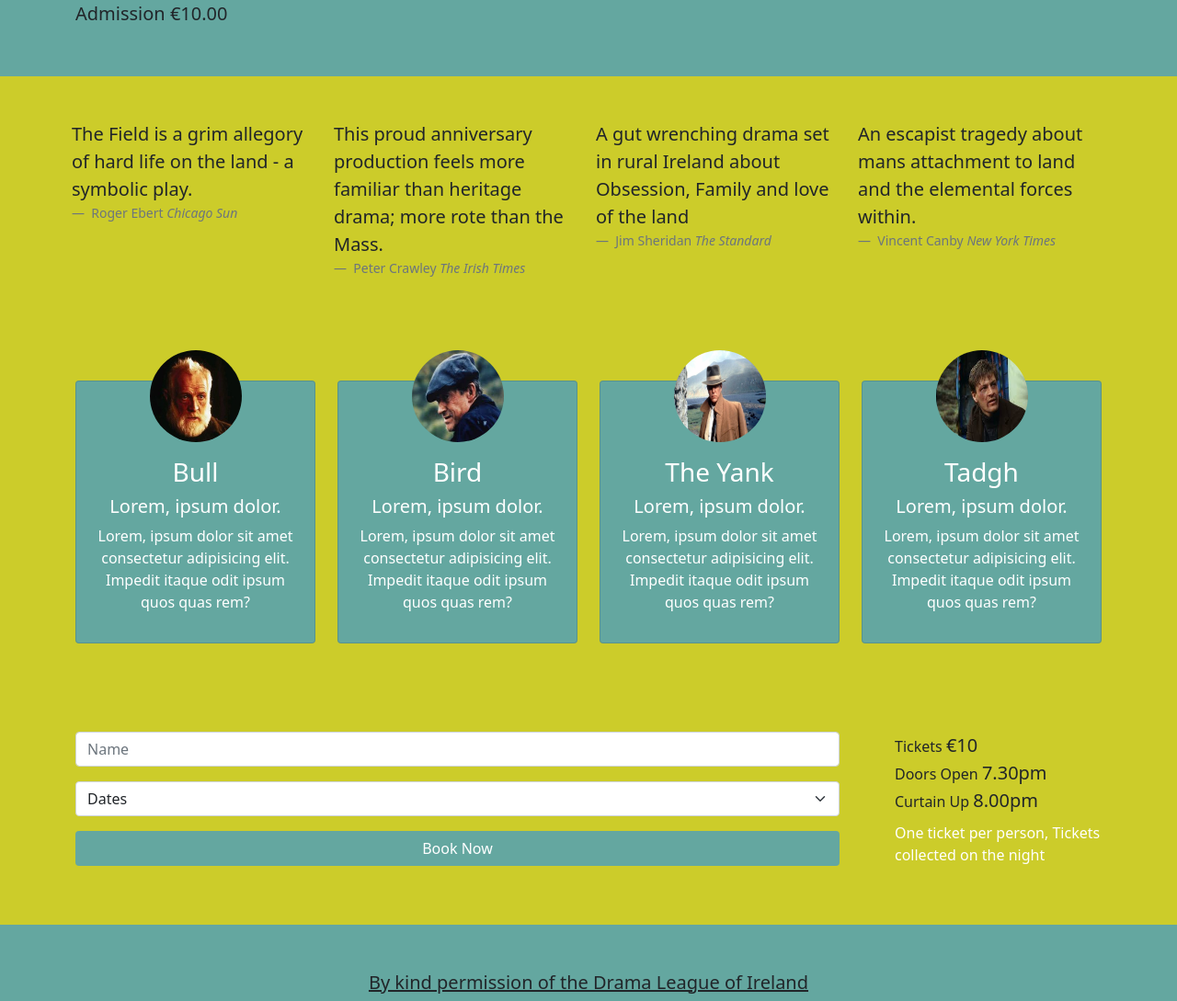
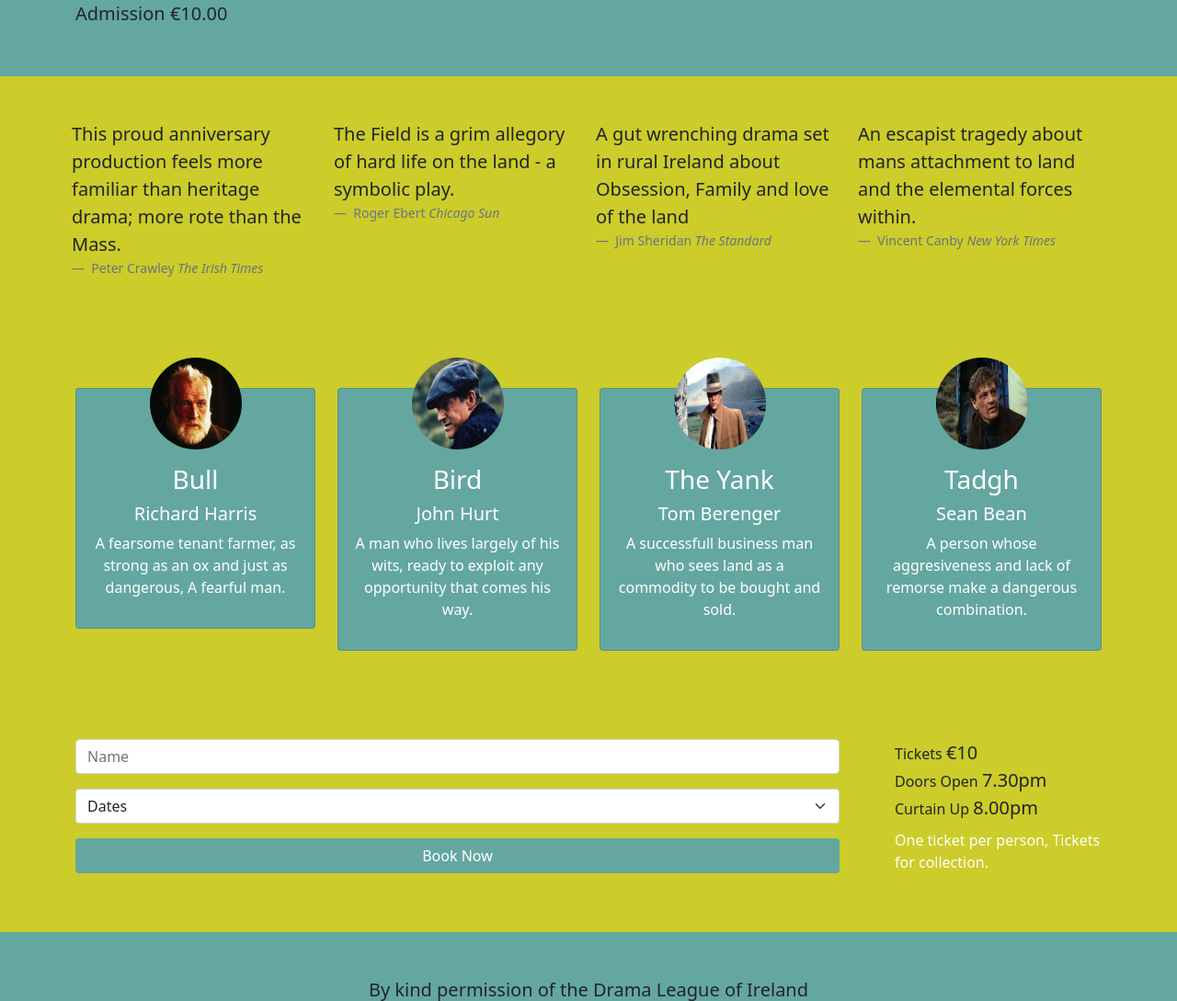
Before and after one commit to johnj974/The-Field, a plain HTML site: page index.html in a window 1280 px wide. Shown: the part 851-1940 px from the top of the page at 92% size. Drawn offline with nearby package versions, Linux system fonts and the light colour scheme.

Commit message:
added actor descriptions, changed h1 style

```diff
--- a/css/style.css
+++ b/css/style.css
@@ -17,7 +17,6 @@
 
 #header {
   height: 70vh;
-  background-color: aqua;
   background-image: linear-gradient(
       to right,
       rgba(204, 204, 42, 0.7),
@@ -37,8 +36,6 @@
 #booking,
 #actors {
   background-color: rgba(204, 204, 42);
-  /* border-top: 5px solid rgb(100, 167, 160);
-  border-bottom: 5px solid rgb(100, 167, 160); */
 }
 
 .actor-card img {
@@ -65,6 +62,7 @@
 @media only screen and (max-width: 992px) {
   .top-card {
     margin-bottom: 40px;
+    height: 257px;
   }
   .header-row {
     text-align: center;
@@ -74,7 +72,7 @@
   }
 }
 
-@media only screen and (max-width: 562px) {
+@media only screen and (max-width: 767px) {
   .middle-card {
     margin-bottom: 40px;
   }
--- a/index.html
+++ b/index.html
@@ -58,9 +58,9 @@
     </section>
     <!-- HEADER ----------------------------------------------------------------------------------->
     <section id="header">
-      <div class="container-fluid">
+      <div class="container">
         <div class="row header-row">
-          <div class="col-lg-6 text-center py-5 d-none d-lg-block">
+          <div class="col-lg-6 text-left py-5 d-none d-lg-block">
             <h1 class="display-1 pt-5 mt-5">The Field</h1>
             <p class="lead">An unforgettable story of power and passion</p>
           </div>
@@ -94,7 +94,20 @@
     <section id="reviews">
       <div class="container py-5">
         <div class="row">
-          <div class="col-lg-3 review-content px-2">
+          <div class="col-lg-3 review-content px-2 mb-2">
+            <figure>
+              <blockquote class="blockquote">
+                <p>
+                  This proud anniversary production feels more familiar than
+                  heritage drama; more rote than the Mass.
+                </p>
+              </blockquote>
+              <figcaption class="blockquote-footer">
+                Peter Crawley <cite title="Source Title">The Irish Times</cite>
+              </figcaption>
+            </figure>
+          </div>
+          <div class="col-lg-3 review-content px-2 mb-2">
             <figure>
               <blockquote class="blockquote">
                 <p>
@@ -107,20 +120,7 @@
               </figcaption>
             </figure>
           </div>
-          <div class="col-lg-3 review-content px-2">
-            <figure>
-              <blockquote class="blockquote">
-                <p>
-                  This proud anniversary production feels more familiar than
-                  heritage drama; more rote than the Mass.
-                </p>
-              </blockquote>
-              <figcaption class="blockquote-footer">
-                Peter Crawley <cite title="Source Title">The Irish Times</cite>
-              </figcaption>
-            </figure>
-          </div>
-          <div class="col-lg-3 review-content px-2">
+          <div class="col-lg-3 review-content px-2 mb-2">
             <figure>
               <blockquote class="blockquote">
                 <p>
@@ -162,10 +162,10 @@
                   class="img-fluid rounded-circle w-50 mb-3"
                 />
                 <h3>Bull</h3>
-                <h5 class="lead">Lorem, ipsum dolor.</h5>
+                <h5 class="lead">Richard Harris</h5>
                 <p>
-                  Lorem, ipsum dolor sit amet consectetur adipisicing elit.
-                  Impedit itaque odit ipsum quos quas rem?
+                  A fearsome tenant farmer, as strong as an ox and just as
+                  dangerous, A fearful man.
                 </p>
               </div>
             </div>
@@ -179,10 +179,10 @@
                   class="img-fluid rounded-circle w-50 mb-3"
                 />
                 <h3>Bird</h3>
-                <h5 class="lead">Lorem, ipsum dolor.</h5>
+                <h5 class="lead">John Hurt</h5>
                 <p>
-                  Lorem, ipsum dolor sit amet consectetur adipisicing elit.
-                  Impedit itaque odit ipsum quos quas rem?
+                  A man who lives largely of his wits, ready to exploit any
+                  opportunity that comes his way.
                 </p>
               </div>
             </div>
@@ -196,10 +196,10 @@
                   class="img-fluid rounded-circle w-50 mb-3"
                 />
                 <h3>The Yank</h3>
-                <h5 class="lead">Lorem, ipsum dolor.</h5>
+                <h5 class="lead">Tom Berenger</h5>
                 <p>
-                  Lorem, ipsum dolor sit amet consectetur adipisicing elit.
-                  Impedit itaque odit ipsum quos quas rem?
+                  A successfull business man who sees land as a commodity to be
+                  bought and sold.
                 </p>
               </div>
             </div>
@@ -213,10 +213,10 @@
                   class="img-fluid rounded-circle w-50 mb-3"
                 />
                 <h3>Tadgh</h3>
-                <h5 class="lead">Lorem, ipsum dolor.</h5>
+                <h5 class="lead">Sean Bean</h5>
                 <p>
-                  Lorem, ipsum dolor sit amet consectetur adipisicing elit.
-                  Impedit itaque odit ipsum quos quas rem?
+                  A person whose aggresiveness and lack of remorse make a
+                  dangerous combination.
                 </p>
               </div>
             </div>
@@ -256,7 +256,7 @@
             <p class="mb-0">Doors Open <span class="lead">7.30pm</span></p>
             <p class="mb-2">Curtain Up <span class="lead">8.00pm</span></p>
             <p class="text-white">
-              One ticket per person, Tickets collected on the night
+              One ticket per person, Tickets for collection.
             </p>
           </div>
         </div>
@@ -268,7 +268,7 @@
         <div class="row text-center">
           <div class="col-md-12 mr-auto">
             <p class="lead">
-              <u> By kind permission of the Drama League of Ireland</u>
+              By kind permission of the Drama League of Ireland
             </p>
             <p>Written by <span class="lead">John B Keane</span></p>
             <p>Directed by <span class="lead">Quentin Tarantino</span></p>
```
